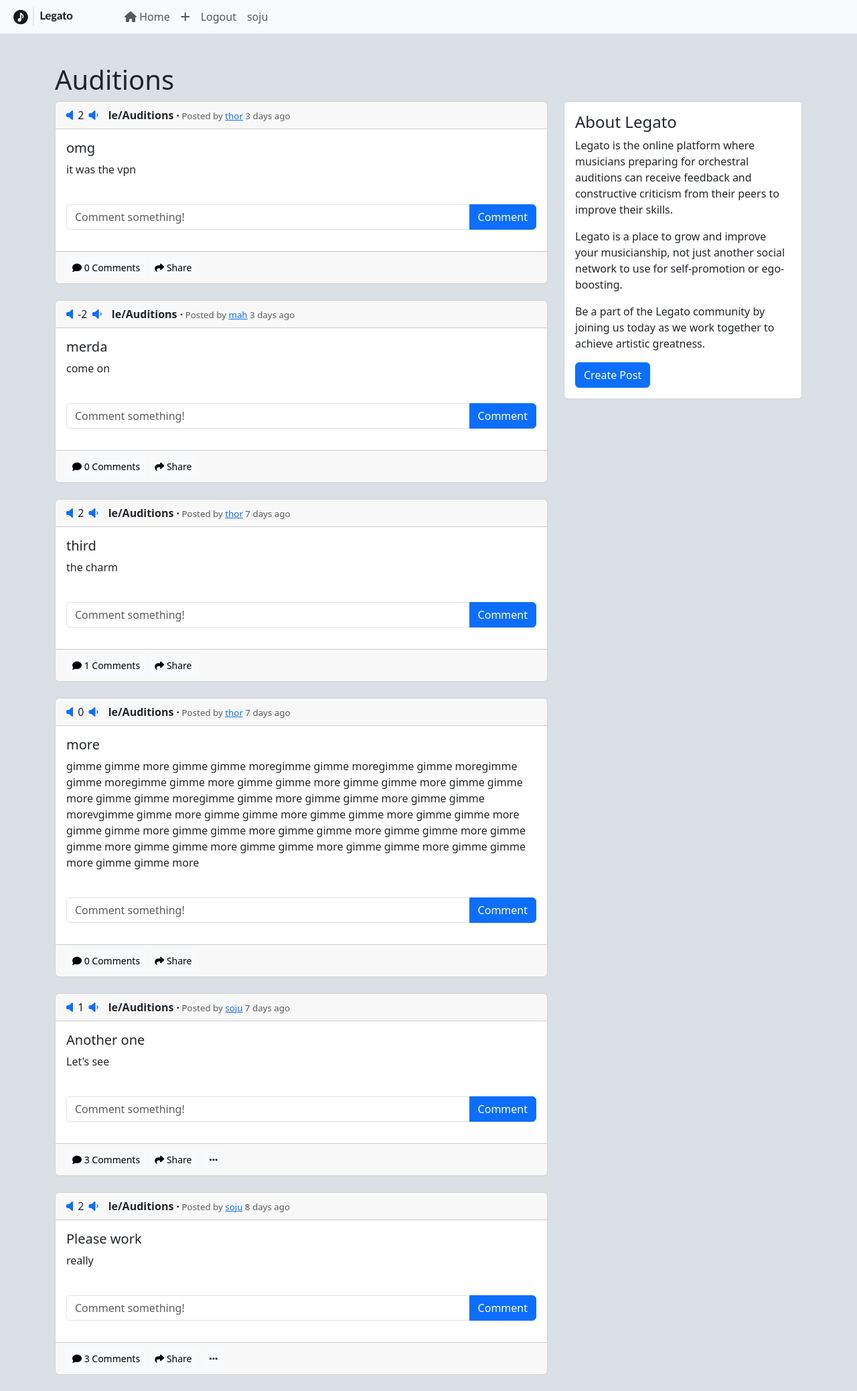
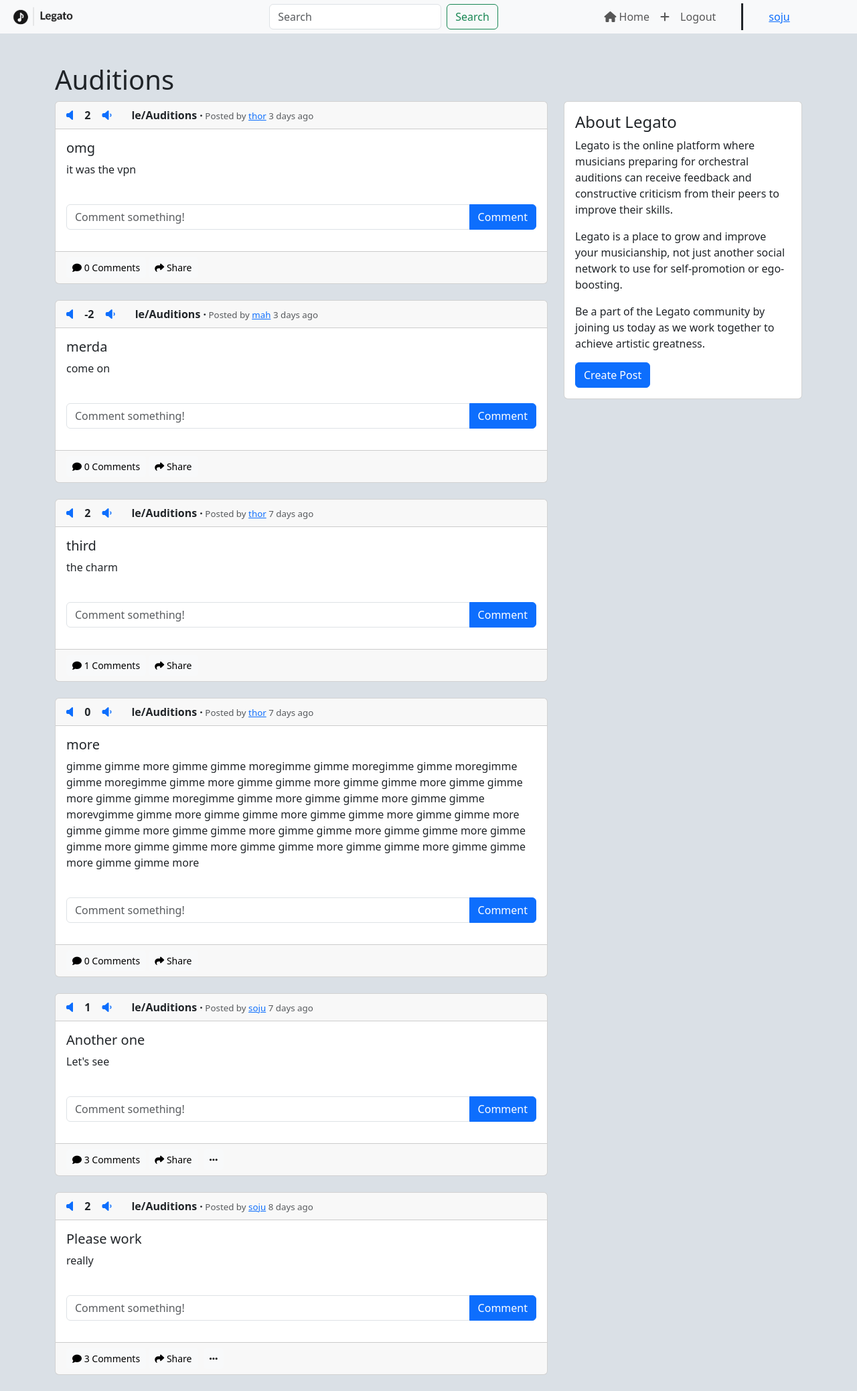
Before and after one commit to Tizzz-555/legato-repo, a Flask app: page / in a window 1280 px wide. Shown: the whole page at 67% size. Run offline with Flask 3, Linux system fonts and the light colour scheme; a user stored in the database is signed in; some libraries are stand-ins or nearby versions.

Commit message:
Css freestyle 🫥

```diff
--- a/legato/static/styles.css
+++ b/legato/static/styles.css
@@ -15,9 +15,7 @@ body {
   margin-left: 3px;"
 }
 
-#sub {
-  margin-left: 11px;
-}
+
 
 #side-card {
   position:sticky;
@@ -41,3 +39,44 @@ body {
   float: left;
   margin-right: 7px;
 }
+
+#navbarTogglerDemo02 {
+  margin-right: 0px;
+  margin-left: 65px;
+  padding-left: 89px;
+  padding-right: 0px;
+}
+
+.form.d-flex {
+  margin-right: auto;
+  margin-left: auto;
+}
+
+.navbar-nav {
+  margin-left: auto;
+  margin-right: auto;
+  padding-right: 10px;
+  padding-left: 10px;
+  margin-bottom: 10px;
+}
+.counter {
+  font-weight: bold;
+}
+
+.counter.disliked {
+  color: red;
+}
+
+.counter.liked {
+  color: rgb(115, 212, 115);
+}
+
+#nav-username {
+  color: rgba(var(--bs-link-color-rgb),var(--bs-link-opacity,1));
+  text-decoration: underline;
+}
+
+.form.d-flex {
+  margin-left: auto;
+  margin-right: auto;
+}
--- a/legato/templates/layout.html
+++ b/legato/templates/layout.html
@@ -17,15 +17,18 @@
   <nav class="navbar navbar-expand-lg bg-body-tertiary fixed-top">
     <div class="container-fluid">
       <a class="navbar-brand" href="/"><img src="/static/Legato-logos_transparent.png"></a>
-      <!--form class="mx-2 my-auto d-inline w-100">
-        <input class="form-control mr-sm-2" type="search" placeholder="Search" aria-label="Search">
-      </form-->
-      <button class="navbar-toggler" type="button" data-bs-toggle="collapse" data-bs-target="#navbar"
+
+      <button class="navbar-toggler" type="button" data-bs-toggle="collapse" data-bs-target="#navbarTogglerDemo02"
         aria-controls="navbarTogglerDemo02" aria-expanded="false" aria-label="Toggle navigation">
         <span class="navbar-toggler-icon"></span>
       </button>
 
-      <div class="collapse navbar-collapse" id="navbar">
+      <div class="collapse navbar-collapse" id="navbarTogglerDemo02">
+        <form class="d-flex" role="search" style="margin-left: auto;
+        margin-right: auto;">
+          <input class="form-control me-2" type="search" placeholder="Search" aria-label="Search">
+          <button class="btn btn-outline-success" type="submit">Search</button>
+        </form>
         <ul class="navbar-nav me-auto mb-2 mb-lg-0">
           <li class="nav-item">
             <a class="nav-item nav-link" href="/index"><i class="fa-solid fa-house"></i> Home</a>
@@ -37,8 +40,9 @@
           <li class="nav-item">
             <a class="nav-item nav-link" href="/logout">Logout</a>
           </li>
+          <div style="margin-left: 30px;border-left-width: 3px;border-left-style: solid;margin-right: 30px;"></div>
           <li class="nav-item">
-            <a class="nav-item nav-link" href="/posts/{{user.username}}">{{user.username}}</a>
+            <a class="nav-item nav-link" id="nav-username" href="/posts/{{user.username}}">{{user.username}}</a>
           </li>
           {% else %}
           <li class="nav-item">
@@ -50,6 +54,7 @@
 
           {% endif %}
         </ul>
+
       </div>
     </div>
   </nav>
--- a/legato/templates/posts_div.html
+++ b/legato/templates/posts_div.html
@@ -19,22 +19,30 @@ Index
           <div class="card-header">
 
             {% if user.id in post.dislikes|map(attribute="author_id")|list %}
-            <a href="/dislike-post/{{post.id}}"><i class="fa-solid fa-volume-xmark"></i></a>
+            <a href="/dislike-post/{{post.id}}" style="padding-right: 0px;margin-right: 2px;"><i
+                class="fa-solid fa-volume-xmark" style="color:red"></i></a>
             {% else %}
-            <a href="/dislike-post/{{post.id}}"><i class="fa-solid fa-volume-off"></i></a>
+            <a href="/dislike-post/{{post.id}}" style="padding-right: 8px;margin-right: 2px;"><i
+                class="fa-solid fa-volume-off"></i></a>
             {% endif %}
 
-            <span id="counter">{{ post.likes|length - post.dislikes|length}}</span>
+            <span id="counter"
+              class="counter {% if user.id in post.dislikes|map(attribute='author_id')|list %}disliked{% endif %}{% if user.id in post.likes|map(attribute='author_id')|list %}liked{% endif %}">
+              {{ post.likes|length - post.dislikes|length}}
+            </span>
 
             {% if user.id in post.likes|map(attribute="author_id")|list %}
-            <a href=" /like-post/{{post.id}}"><i class="fa-solid fa-volume-high"></i></a>
+            <a href=" /like-post/{{post.id}}" style="padding-left: 8px;margin-left: 2px;"><i
+                class="fa-solid fa-volume-high" style="color:rgb(115, 212, 115)"></i></a>
             {% else %}
-            <a href=" /like-post/{{post.id}}"><i class="fa-solid fa-volume-low"></i></a>
+            <a href=" /like-post/{{post.id}}" style="padding-left: 8px;margin-left: 2px;"><i
+                class="fa-solid fa-volume-low"></i></a>
             {% endif %}
 
-            <strong id="sub">le/Auditions ·</strong><span class="text-muted" style="font-size: 10pt;"> Posted by <a
-                href="/posts/{{post.user.username}}">{{post.user.username}}</a>
-              {{ post.time_passed }}</span>
+            <span style="position:absolute;margin-left: 30px;"><strong id="sub">le/Auditions ·</strong><span
+                class="text-muted" style="font-size: 10pt;"> Posted by
+                <a href="/posts/{{post.user.username}}">{{post.user.username}}</a>
+                {{ post.time_passed }}</span></span>
           </div>
 
           <!-- Body section -->
```
Also changed, not shown: legato/helpers.py (+12 -1 lines), database.db.
